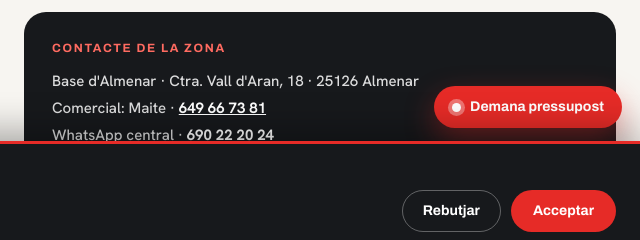
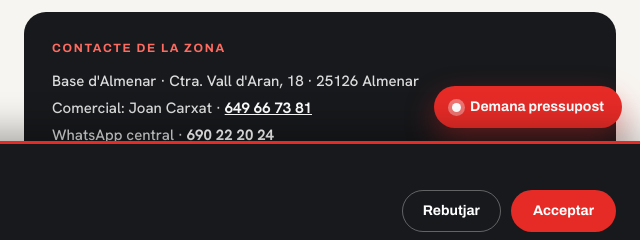
Before and after one commit to lacreartivamarket-web/prosetel-web-preview, a plain HTML site: page gasoil-lleida.dc.html in a window 1280 px wide. Shown: the part 522-762 px from the top of the page, 640-1280 px from the left. Drawn offline with nearby package versions, Linux system fonts and the light colour scheme.

Commit message:
fix: el comercial de Lleida i Manresa passa a ser Joan Carxat
La Maite ja no treballa a Prosetel. Es manté el mateix telèfon (649 66 73 81).

Co-Authored-By: Claude Opus 5.5 <noreply@anthropic.com>

```diff
--- a/gasoil-lleida.dc.html
+++ b/gasoil-lleida.dc.html
@@ -78,7 +78,7 @@
       <div style="aspect-ratio:16/10;border-radius:22px;overflow:hidden;border:1px solid #E0DCD3;background-color:#0b0b0c;"><img src="./assets/truck-19.png" alt="Servei de gasoil al Segrià" loading="eager" fetchpriority="high" style="width:100%;height:100%;object-fit:cover;display:block;"></div>
       <div style="background-color:#17191C;color:#fff;border-radius:22px;padding:30px 28px;">
         <div style="font:700 12px/1 'Archivo';letter-spacing:.14em;text-transform:uppercase;color:#FF6B61;margin-bottom:14px;">Contacte de la zona</div>
-        <p style="font:500 15px/1.8 'Hanken Grotesk';color:rgba(255,255,255,.85);margin:0;">Base d'Almenar · Ctra. Vall d'Aran, 18 · 25126 Almenar<br>Comercial: Maite · <a href="tel:+34649667381" style="color:#fff;font-weight:700;">649 66 73 81</a><br>WhatsApp central · <a href="https://wa.me/34690222024" target="_blank" rel="noopener noreferrer" style="color:#fff;font-weight:700;">690 22 20 24</a></p>
+        <p style="font:500 15px/1.8 'Hanken Grotesk';color:rgba(255,255,255,.85);margin:0;">Base d'Almenar · Ctra. Vall d'Aran, 18 · 25126 Almenar<br>Comercial: Joan Carxat · <a href="tel:+34649667381" style="color:#fff;font-weight:700;">649 66 73 81</a><br>WhatsApp central · <a href="https://wa.me/34690222024" target="_blank" rel="noopener noreferrer" style="color:#fff;font-weight:700;">690 22 20 24</a></p>
       </div>
     </div>
   </div>
```
Also changed, not shown: gasoil-manresa.dc.html (+1 -1 lines).
